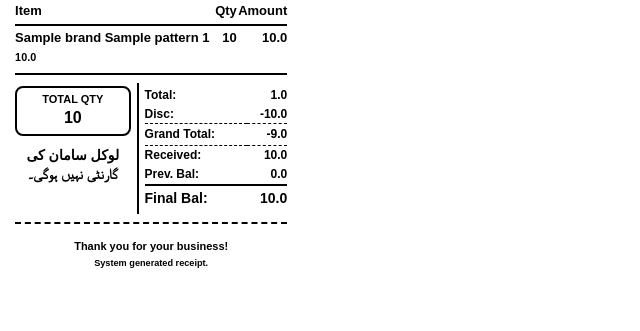
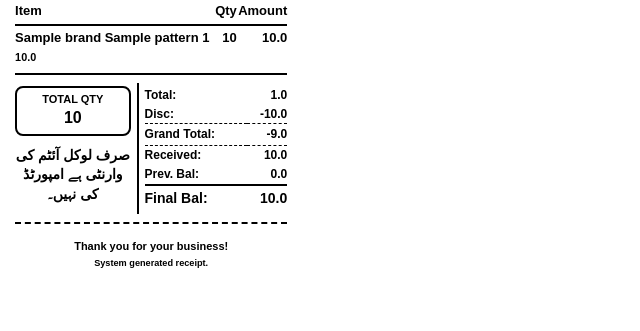
Before and after one commit to MSaad1212/shopmanagment, a FastAPI app: template app/templates/print/sale_pos.html in a window 1280 px wide. Shown: the part 236-567 px from the top of the page, without its empty margins (0-640 px from the left). Run offline with FastAPI, Linux system fonts and the light colour scheme; the template is opened without the code that fills it: most values are stand-ins (such as "Sample title", 1, 10 or a date in 2020).

Commit message:
feat: create thermal receipt template for POS sales

```diff
--- a/app/templates/print/sale_pos.html
+++ b/app/templates/print/sale_pos.html
@@ -107,7 +107,7 @@
                     <div style="font-size: 16px; font-weight: 900;">{{ sale.items|sum(attribute='quantity') }}</div>
                 </div>
                 <div style="font-size: 14px; font-weight: 900; line-height: 1.4; text-align: center; margin-top: 10px; direction: rtl; font-family: 'Jameel Noori Nastaleeq', 'Urdu Typesetting', 'Nafees', Arial, sans-serif;">
-                    لوکل سامان کی<br>گارنٹی نہیں ہوگی۔
+                    صرف لوکل آئٹم کی<br>وارنٹی ہے امپورٹڈ کی نہیں۔
                 </div>
             </td>
 
```
